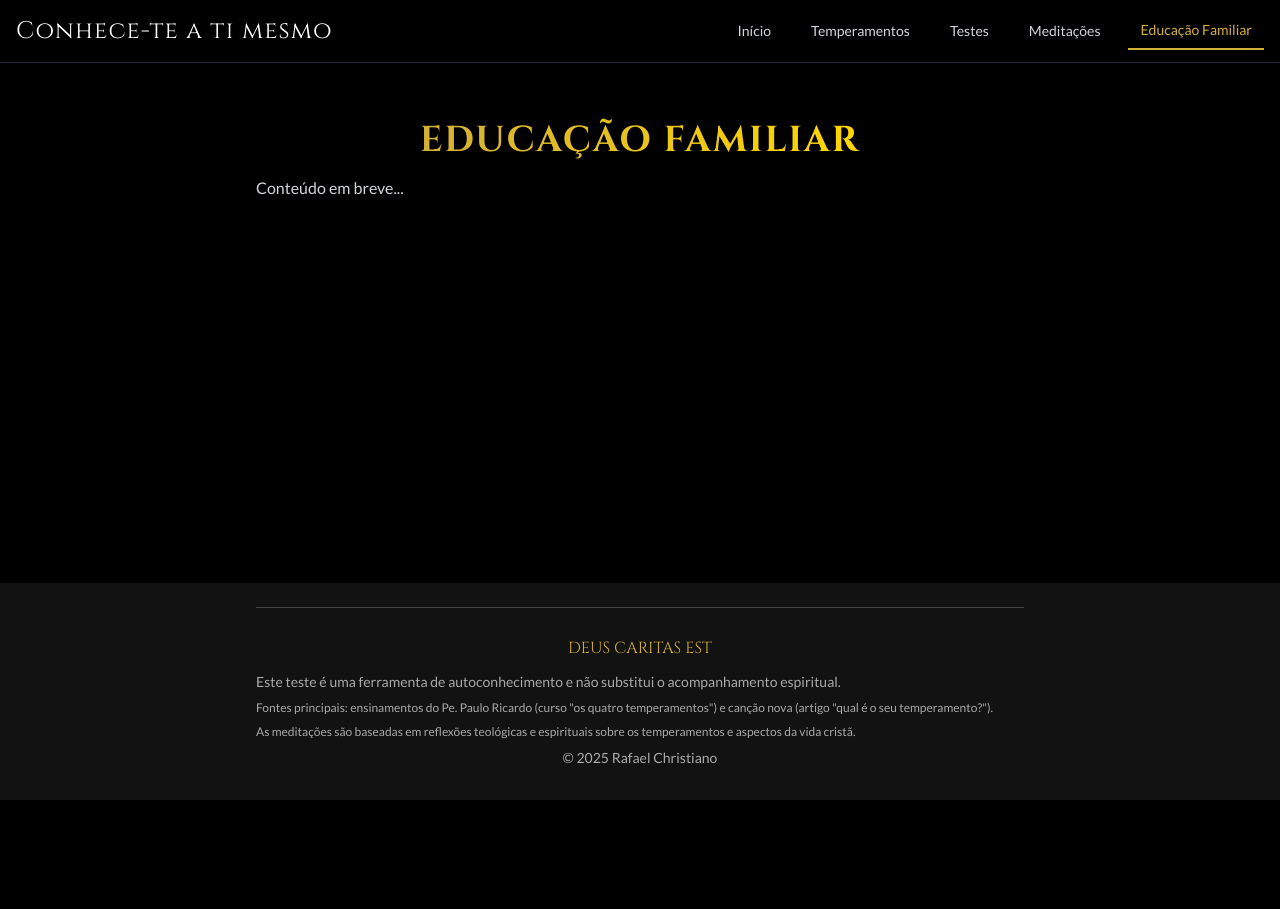
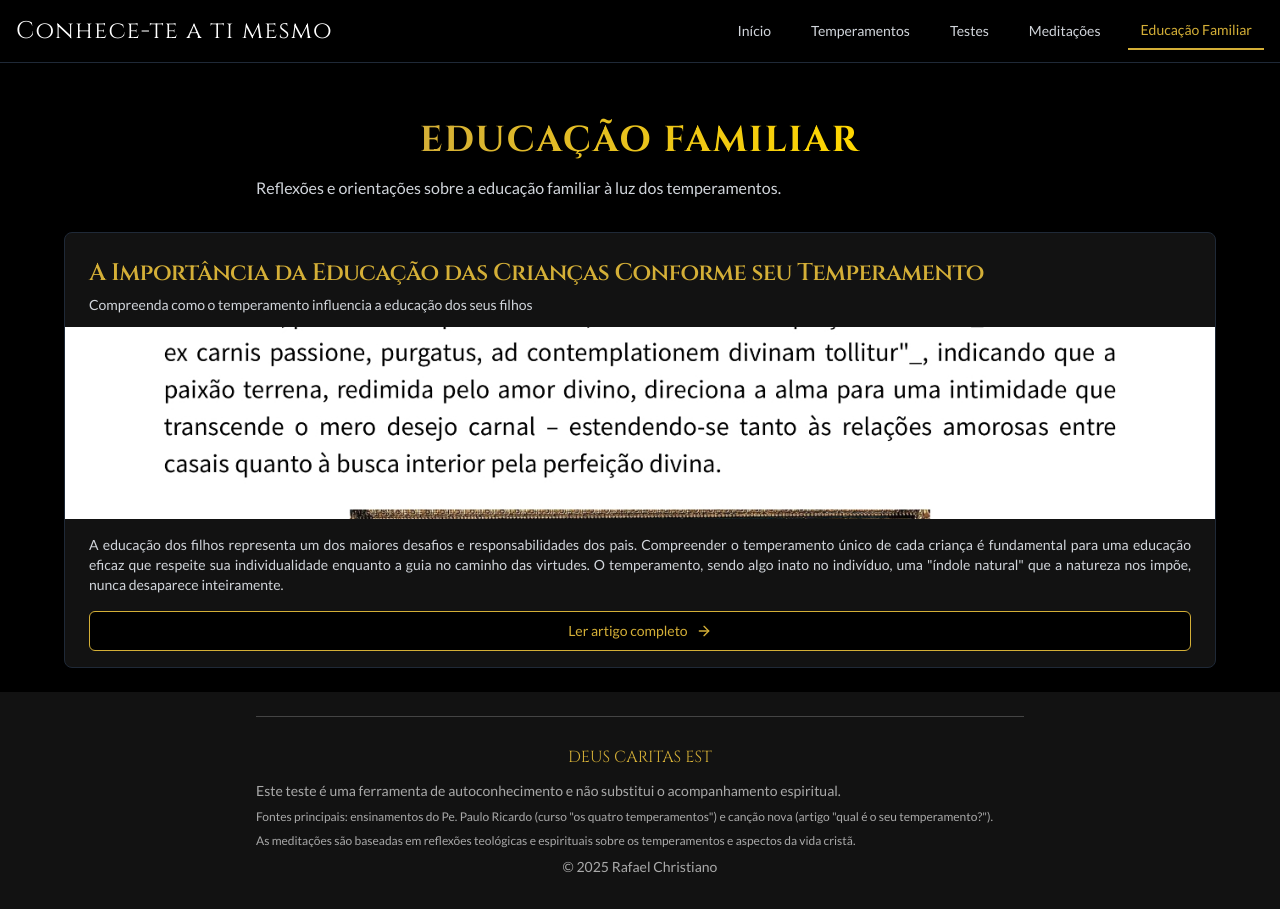
Before and after one commit to rafachrisbr/replica-temperamentum-mirror-58, a React (Vite) app: page /educacao-familiar in a window 1280 px wide. Before the commit the page ends 800 px from the top, so only its background shows below. Built offline with nearby package versions, Linux system fonts and the light colour scheme.

Commit message:
Updated EducacaoFamiliar.tsx

```diff
--- a/src/pages/EducacaoFamiliar.tsx
+++ b/src/pages/EducacaoFamiliar.tsx
@@ -1,13 +1,16 @@
 import React from 'react';
 import Header from '@/components/Header';
 import Footer from '@/components/Footer';
+import { Card, CardContent, CardHeader, CardTitle, CardDescription } from '@/components/ui/card';
+import { Button } from '@/components/ui/button';
+import { ArrowRight } from 'lucide-react';
 
 const EducacaoFamiliar = () => {
   return (
     <div className="min-h-screen flex flex-col bg-black text-white">
       <Header />
 
-      <main className="flex-1 flex flex-col items-center p-4 md:p-6 mt-8">
+      <main className="flex-1 flex flex-col items-center p-4 md:p-6 mt-8 animate-fadeIn">
         <div className="max-w-6xl w-full space-y-8">
           <div className="text-center mb-8 animate-[fadeIn_0.5s_ease-in-out_0.2s] opacity-0 fill-mode-forwards">
             <h2 className="text-2xl md:text-3xl lg:text-4xl font-serif font-bold uppercase tracking-wider mb-4">
@@ -16,9 +19,39 @@ const EducacaoFamiliar = () => {
               </span>
             </h2>
             <p className="text-gray-300 max-w-3xl mx-auto">
-              Conteúdo em breve...
+              Reflexões e orientações sobre a educação familiar à luz dos temperamentos.
             </p>
           </div>
+
+          <Card className="bg-[#121212] border-gray-800 text-white overflow-hidden flex flex-col animate-[fadeIn_0.5s_ease-in-out_0.3s] opacity-0 fill-mode-forwards">
+            <CardHeader className="pb-3">
+              <CardTitle className="text-xl md:text-2xl font-serif text-[#D4AF37]">
+                A Importância da Educação das Crianças Conforme seu Temperamento
+              </CardTitle>
+              <CardDescription className="text-gray-300">
+                Compreenda como o temperamento influencia a educação dos seus filhos
+              </CardDescription>
+            </CardHeader>
+            <div className="relative h-48 overflow-hidden">
+              <img
+                src="/lovable-uploads/2fdedce6-694d-49cb-9385-8965e3582984.png"
+                alt="Educação das crianças"
+                className="w-full h-full object-cover"
+              />
+            </div>
+            <CardContent className="py-4 flex-grow">
+              <p className="text-gray-300 text-sm line-clamp-4">
+                A educação dos filhos representa um dos maiores desafios e responsabilidades dos pais. Compreender o temperamento único de cada criança é fundamental para uma educação eficaz que respeite sua individualidade enquanto a guia no caminho das virtudes. O temperamento, sendo algo inato no indivíduo, uma "índole natural" que a natureza nos impõe, nunca desaparece inteiramente.
+              </p>
+              <Button
+                className="mt-4 w-full flex items-center justify-center gap-2 border-[#D4AF37] text-[#D4AF37] hover:bg-[#D4AF37]/10"
+                variant="outline"
+              >
+                Ler artigo completo
+                <ArrowRight className="h-4 w-4" />
+              </Button>
+            </CardContent>
+          </Card>
         </div>
       </main>
 
```
